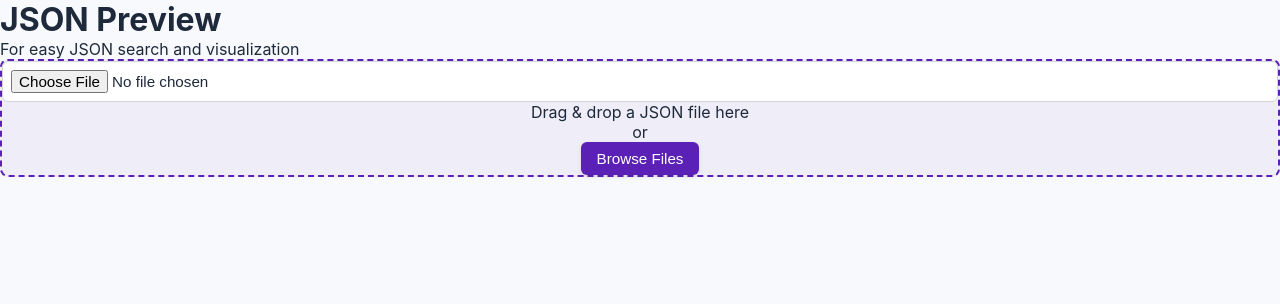
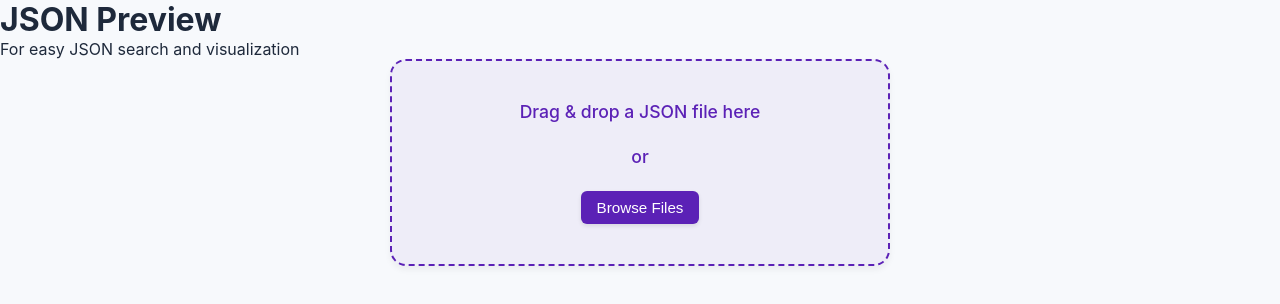
Before and after one commit to davidus27/json-preview, a React (Create React App) app: page / in a window 1280 px wide. Shown: the top 304 px of the page. Built offline with nearby package versions, Linux system fonts and the light colour scheme.

Commit message:
addings animation css

```diff
--- a/src/index.css
+++ b/src/index.css
@@ -1,3 +1,19 @@
+@keyframes gradient-x {
+  0%,
+  100% {
+    background-position: 0% 50%;
+  }
+  50% {
+    background-position: 100% 50%;
+  }
+}
+
+.animate-gradient {
+  background-size: 200% 200%;
+  animation: gradient-x 4s ease infinite;
+}
+
+
 :root {
   --bg-light: #f7f9fc;
   --bg-dark: #242526;
@@ -104,16 +120,73 @@ input[type="text"]:focus {
 /* Drag & Drop Area */
 .p-10.border-4.border-dashed {
   border: 2px dashed var(--accent);
-  border-radius: 0.5rem;
+  border-radius: 1rem;
   background-color: rgba(91,33,182,0.05);
   text-align: center;
-  transition: background 0.3s ease, transform 0.2s ease, box-shadow 0.2s ease;
+  transition: all 0.3s ease;
+  width: 100%;
+  max-width: 500px;
+  margin: 0 auto;
+  padding: 2.5rem 2rem;
+  display: flex;
+  flex-direction: column;
+  align-items: center;
+  justify-content: center;
+  gap: 1rem;
+  box-shadow: 0 4px 6px rgba(0,0,0,0.05);
 }
 
 .p-10.border-4.border-dashed:hover {
   background-color: rgba(91,33,182,0.1);
-  transform: translateY(-2px);
-  box-shadow: 0 2px 6px rgba(0,0,0,0.1);
+  transform: translateY(-4px);
+  box-shadow: 0 10px 20px rgba(0,0,0,0.1);
+  border-color: var(--accent-hover);
+}
+
+.p-10.border-4.border-dashed p {
+  font-size: 1.1rem;
+  margin-bottom: 0.5rem;
+  color: var(--accent);
+  font-weight: 500;
+}
+
+/* Hide default file input appearance */
+input[type="file"] {
+  width: 0.1px;
+  height: 0.1px;
+  opacity: 0;
+  overflow: hidden;
+  position: absolute;
+  z-index: -1;
+}
+
+input[type="file"] + label {
+  cursor: pointer;
+}
+
+/* Add this to your DragDropArea component styles */
+.drop-container {
+  min-height: 400px;
+  width: 100%;
+  display: flex;
+  align-items: center;
+  justify-content: center;
+}
+
+/* Custom file button */
+.file-select-button {
+  background-color: white;
+  color: var(--accent);
+  border: 1px solid var(--accent);
+  padding: 0.6rem 1.2rem;
+  font-weight: 600;
+  box-shadow: 0 2px 4px rgba(0,0,0,0.05);
+  transition: all 0.2s ease;
+}
+
+.file-select-button:hover {
+  background-color: var(--accent);
+  color: white;
 }
 
 /* Tree & TreeNode Styles */
@@ -140,6 +213,17 @@ input[type="text"]:focus {
   padding: 0.25rem 0.5rem;
 }
 
+/* Add these styles to prevent layout shift */
+.inspector-panel {
+  min-height: 120px;
+  opacity: 1;
+  transition: opacity 0.2s ease-in-out;
+}
+
+.inspector-panel.loading {
+  opacity: 0.7;
+}
+
 /* Breadcrumbs */
 .breadcrumbs span {
   cursor: pointer;
@@ -148,6 +232,13 @@ input[type="text"]:focus {
 
 .breadcrumbs .underline:hover {
   text-decoration-color: var(--accent-hover);
+}
+
+/* Smooth transitions for all content changes */
+.breadcrumbs,
+.inspector-panel,
+.tree-container {
+  transition: opacity 0.2s ease;
 }
 
 /* Theme Toggle */
```
